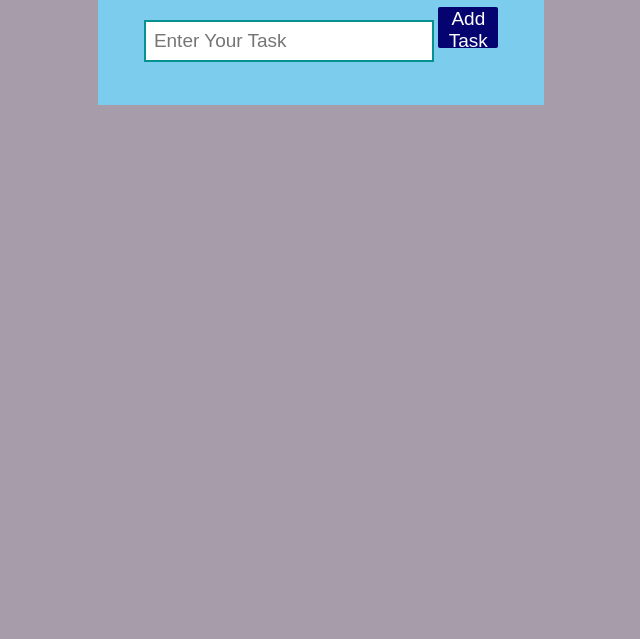
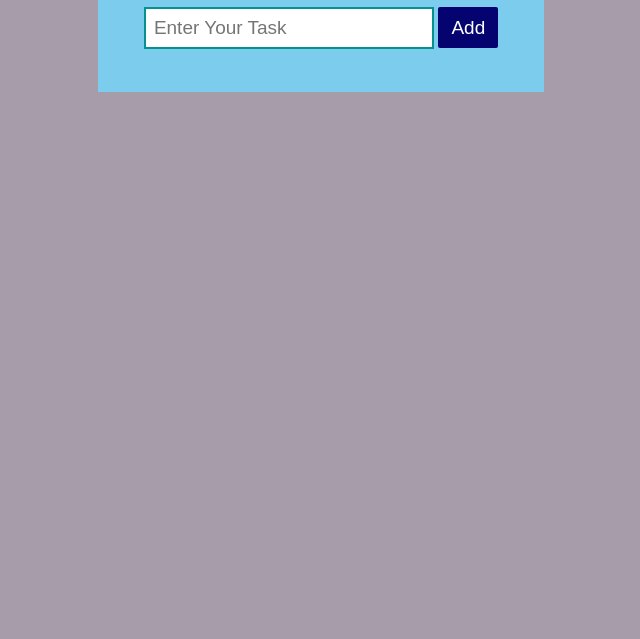
Before and after one commit to avinash-dhuriyaa/to-do-list, a plain HTML site: page index.html in a window 1280 px wide. Shown: the part 161-800 px from the top of the page, without its empty margins (327-967 px from the left). Drawn offline with Linux system fonts and the light colour scheme.

Commit message:
updated add button again

```diff
--- a/index.html
+++ b/index.html
@@ -17,7 +17,7 @@
         <h1>ToDo App</h1>
         <div class="inputs">
             <input type="text" placeholder="Enter Your Task" id="inp">
-            <button onclick="Add()">Add Task</button>
+            <button onclick="Add()">Add </button>
         </div>
         <div class="text">
 
```
